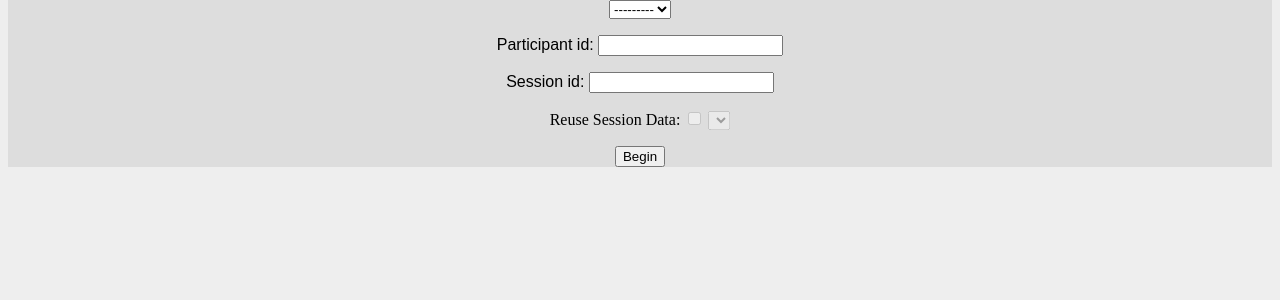
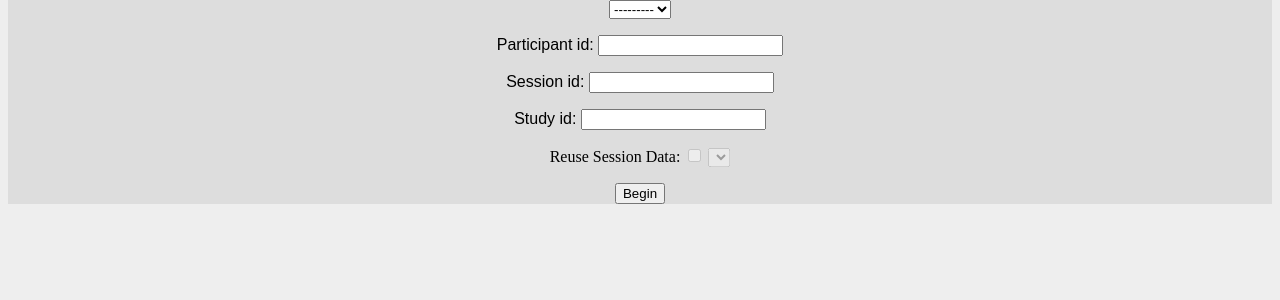
Before and after one commit to pnnl/modme, a Django app: page /ModME/ in a window 1280 px wide. Shown: the part 123-423 px from the top of the page. Run offline with Django 3.2, Linux system fonts and the light colour scheme; data that the repository does not hold is empty.

Commit message:
MODME-25 Add study id field.

```diff
--- a/ModME/models.py
+++ b/ModME/models.py
@@ -79,6 +79,7 @@ class Participant(models.Model):
 class Session(models.Model):
     """ A session may comprise multiple runs of one or more conditions """
     name = models.CharField(max_length=500, unique=True)
+    study = models.CharField(max_length=500, default='')
 
     def __unicode(self):
         return self.name
--- a/ModME/templates/ModME/begin.html
+++ b/ModME/templates/ModME/begin.html
@@ -52,6 +52,7 @@ p.fullScreenCenteredText {
     <input type="hidden" name="parameter_id" id="parameters_field" value="{{parameters}}"/>
     <input type="hidden" name="participantAlias" id="participantAlias" value="{{participantAlias}}"/>
     <input type="hidden" name="sessionName" id="sessionName" value="{{sessionName}}"/>
+    <input type="hidden" name="studyName" id="studyName" value="{{studyName}}"/>
     {% if metadataId %}
     <input type="hidden" name="metadataId" id="metadataId" value="{{metadataId}}"/>
     {% endif %}
--- a/ModME/templates/ModME/experiment.html
+++ b/ModME/templates/ModME/experiment.html
@@ -288,6 +288,7 @@ document.addEventListener("DOMContentLoaded", function() {
         duration: {{ parameters.experimentDuration }},
         participantAlias:"{{ participantAlias }}",
         sessionName: "{{ sessionName }}",
+        studyName: "{{ studyName }}",
         condition: "{{ parameters.Name }}",
         table:"Meta"
     });
--- a/ModME/templates/ModME/index.html
+++ b/ModME/templates/ModME/index.html
@@ -24,6 +24,7 @@
         </select><br>
         <p>Participant id: <input id="participantAlias" type="text" name="participantAlias"/></p>
         <p>Session id: <input id="sessionName" type="text" name="sessionName"/></p>
+        <p>Study id: <input id="studyName" type="text" name="studyName"/></p>
         <label>Reuse Session Data: <input id="reuse" type="checkbox"></label>
         <select id="metadata" name="metadata_id"></select>
         <input id="submit" type="submit" value="Begin" style="display:none"/>
--- a/ModME/views.py
+++ b/ModME/views.py
@@ -76,10 +76,12 @@ def experiment(request):
             taskNames.append(Task.objects.get(pk=nominalTaskId))
     participantAlias = request.POST['participantAlias']
     sessionName = request.POST['sessionName']
+    studyName = request.POST['studyName']
     context = {
         'parameters': condition,
         'participantAlias': participantAlias,
         'sessionName': sessionName,
+        'studyName': studyName,
         'fileList': requiredFiles,
         'taskList': tasks,
         'taskNames': taskNames,
@@ -208,7 +210,8 @@ def complete(request):
     conditionID = request.POST.get('id')
     condition = Condition.objects.get(pk=conditionID)
     sessionName = data[0]["sessionName"]
-    (session, sessionIsNew) = Session.objects.get_or_create(name=sessionName)
+    studyName = data[0]["studyName"]
+    (session, sessionIsNew) = Session.objects.get_or_create(name=sessionName, study=studyName)
     participantAlias = data[0]["participantAlias"]
     (participant, participantIsNew) = Participant.objects.get_or_create(alias=participantAlias)
     metadata = Metadata(
@@ -372,6 +375,7 @@ def begin(request):
     para = request.POST['parameter_id']
     participantAlias = request.POST['participantAlias']
     sessionName = request.POST['sessionName']
+    studyName = request.POST['studyName']
     metadataId = None
     if ('metadata_id' in request.POST):
         metadataId = request.POST['metadata_id']
@@ -379,6 +383,7 @@ def begin(request):
         'parameters': para,
         'participantAlias': participantAlias,
         'sessionName': sessionName,
+        'studyName': studyName,
         'metadataId': metadataId,
     }
     return render(request, 'ModME/begin.html', parameters)
```
Also changed, not shown: ModME/migrations/0032_study_name.py (added).
